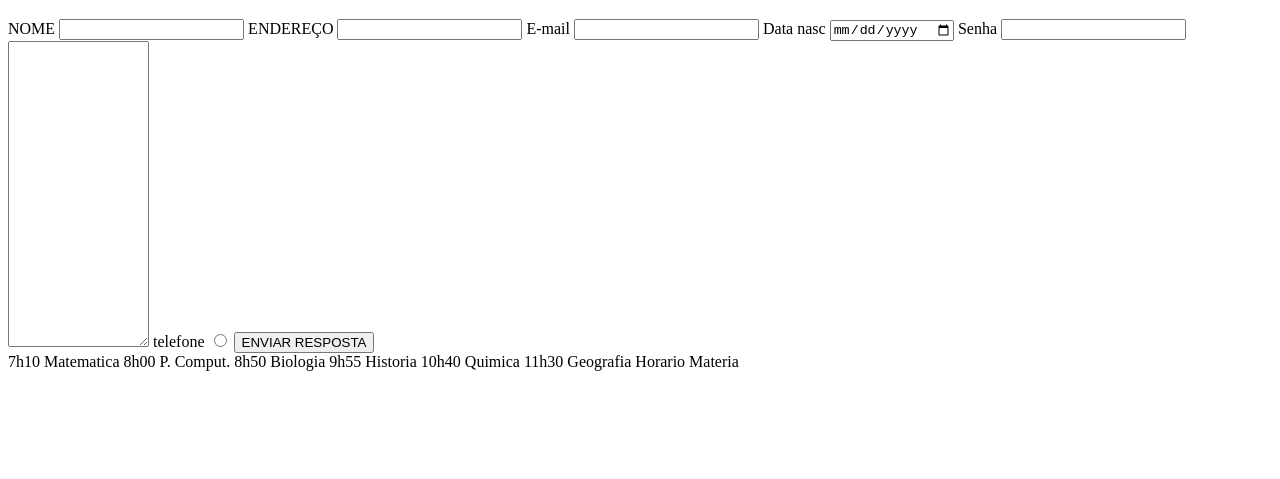
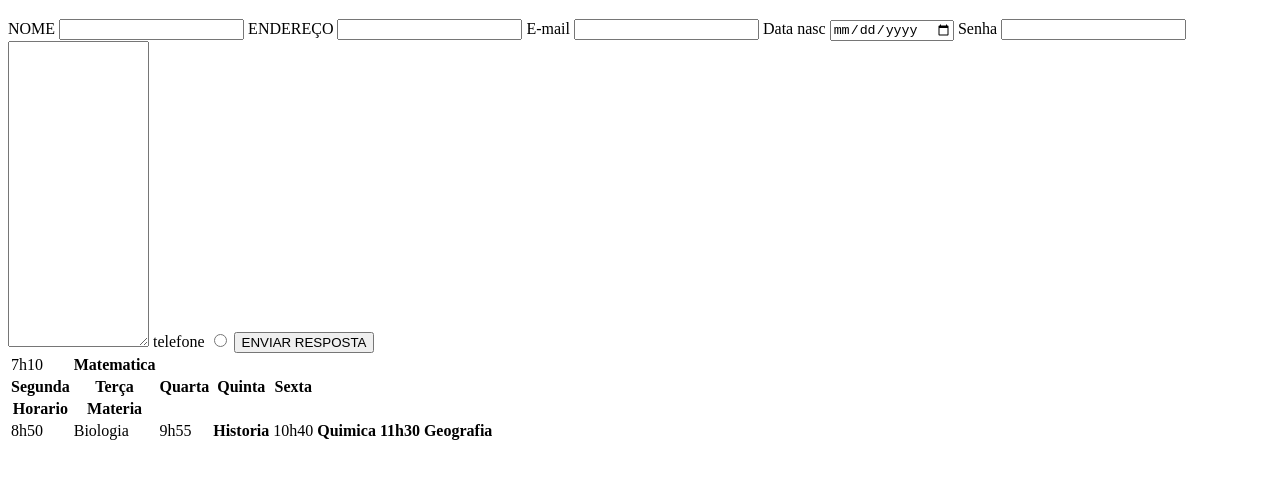
Before and after one commit to geovannandrade/FORMULARIO, a plain HTML site: page index.html in a window 1280 px wide. Shown: the part 61-540 px from the top of the page. Drawn offline with Linux system fonts and the light colour scheme.

Commit message:
Update index.html

```diff
--- a/index.html
+++ b/index.html
@@ -33,6 +33,9 @@
 			<input type="submit" value="ENVIAR RESPOSTA">
 		</form>
 
+		<table>
+			 <thead>
+
 
                   <tbody>
 
@@ -46,13 +49,21 @@
 
 <tr>
 
-              <td>8h00</td>
+	<th>Segunda</th>
+	<th>Terça</th>
+	<th>Quarta</th>
+	<th>Quinta</th>
+	<th>Sexta</th>
+</tr>
+         <tr>
+		 <th>Horario</th>
+		 <th>Materia</th>
 
-            <th>P. Comput.</th>
+		  </tr>
+		</thead>
+	             </tbody>
+                                                <tr>
 
-</tr>
-
-<tr>
 
              <td>8h50</td>
 
@@ -69,15 +80,9 @@
 
 	<th>Geografia</th>
 
-</tr>
-         <tr>
-		 <th>Horario</th>
-		 <th>Materia</th>
+	</tr>
 
-			  </tr>
-		</thead>
 	</tbody>
-<tr>
 
 </table>
 	</main>
```
